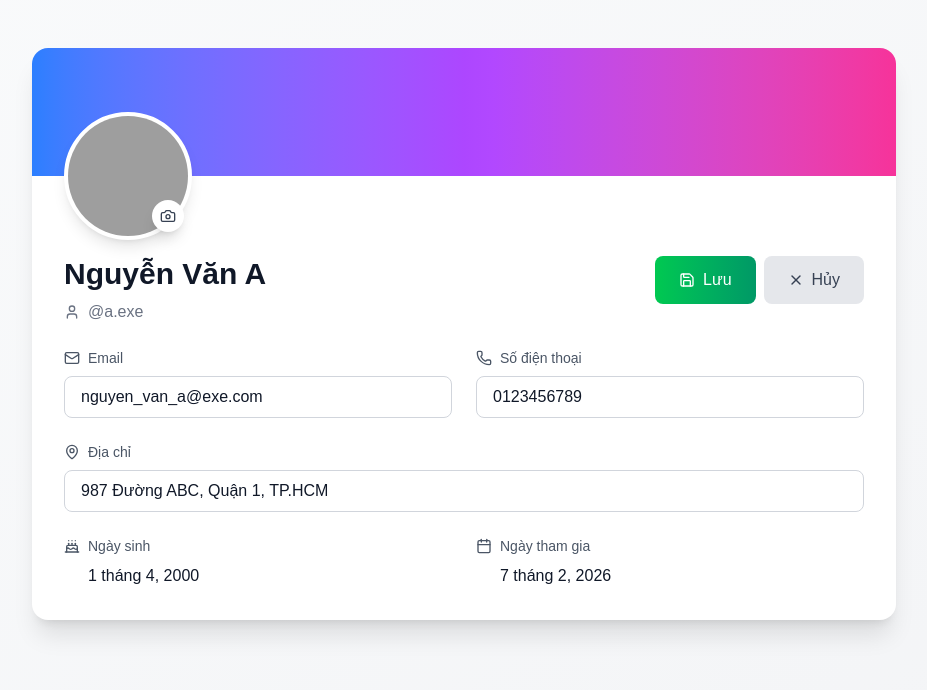
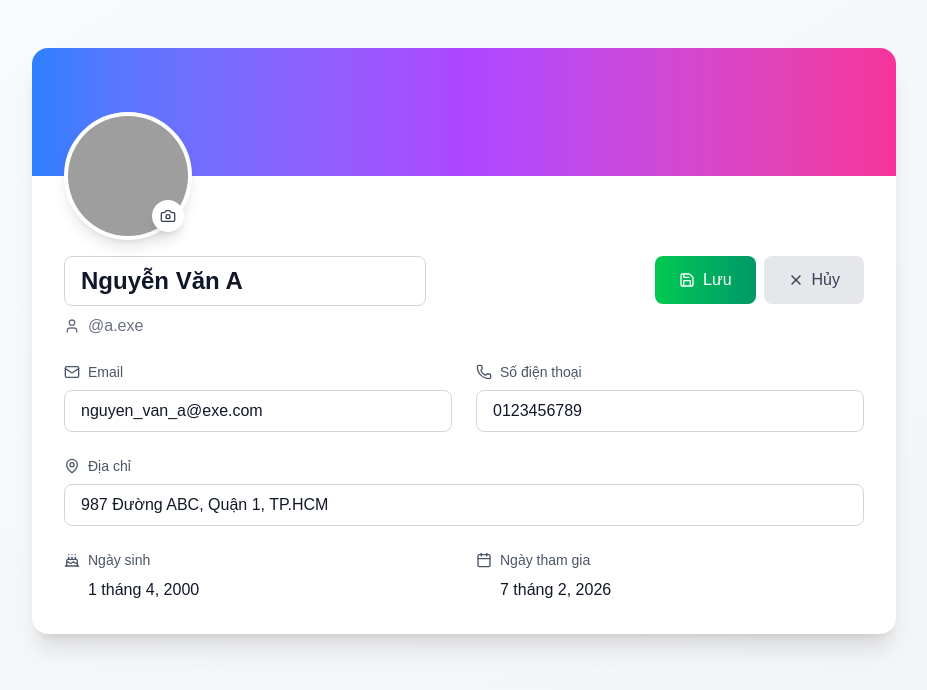
Before and after one commit to Ben2811/social-commerce, a Next.js app: page /profile in a window 1280 px wide. Both pictures are taken after a click on the button "Chỉnh sửa". Shown: the top 690 px of the page, without its empty margins (176-1103 px from the left). Built offline with nearby package versions, Linux system fonts and the light colour scheme; grey boxes are pictures that could not be loaded.

Commit message:
feat: add edit name feature

```diff
--- a/app/profile/page.tsx
+++ b/app/profile/page.tsx
@@ -132,9 +132,18 @@ export default function ProfilePage() {
           <div className="pt-20 px-8 pb-8">
             <div className="flex justify-between items-start mb-6">
               <div>
-                <h1 className="text-3xl font-bold text-gray-900 dark:text-white mb-2">
-                  {userData.fullName}
-                </h1>
+                {!isEditing ? (
+                  <h1 className="text-3xl font-bold text-gray-900 dark:text-white mb-2">
+                    {userData.fullName}
+                  </h1>
+                ) : (
+                  <input
+                    type="text"
+                    value={editData.fullName}
+                    onChange={(e) => handleInputChange("fullName", e.target.value)}
+                    className="text-2xl font-bold bg-white dark:bg-zinc-800 border border-gray-300 dark:border-zinc-600 rounded-lg px-4 py-2 text-gray-900 dark:text-white focus:ring-2 focus:ring-blue-500 focus:border-transparent outline-none mb-2 w-full"
+                  />
+                )}
                 <p className="text-gray-500 dark:text-gray-400 flex items-center gap-2">
                   <User className="w-4 h-4" />@{userData.username}
                 </p>
```
